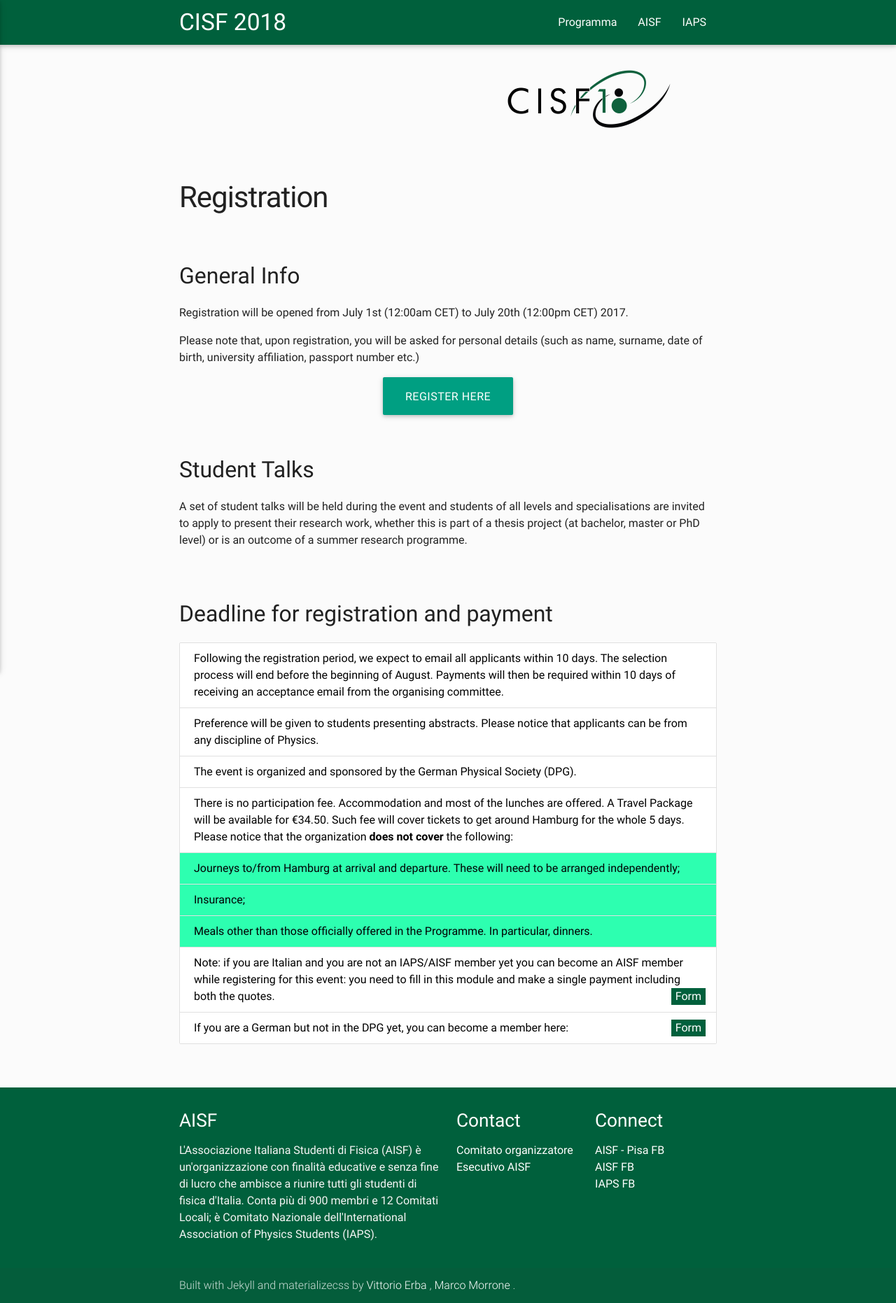
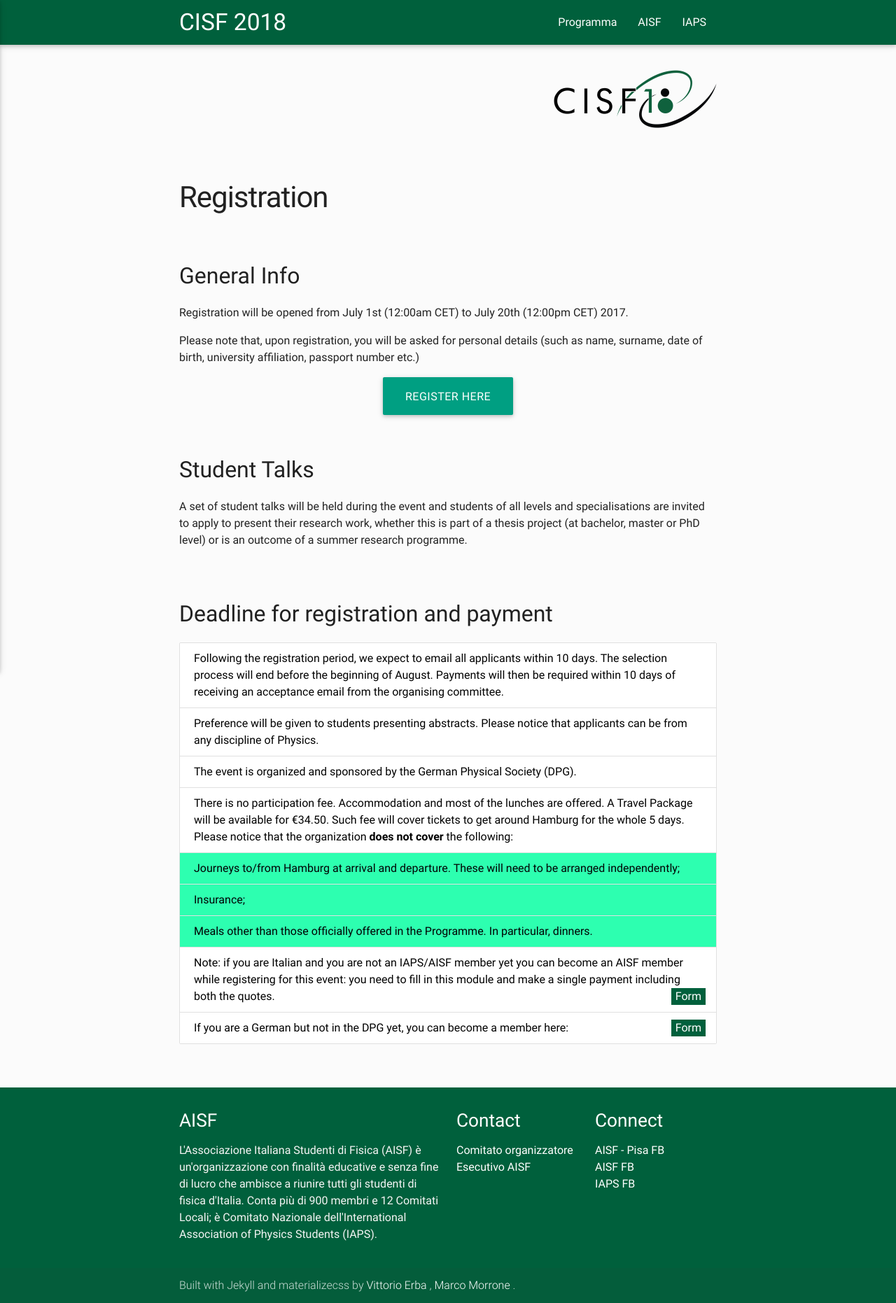
Before and after one commit to AndreaGurgone/AndreaGurgone.github.io, a Jekyll site: the page built from registration.html, in a window 1280 px wide. Shown: the whole page at 70% size. Built offline with Jekyll 4.4.1, drawn with Linux system fonts in a browser that asks for light colours; nearby versions of some CDN libraries.

Commit message:
Update logo.html

```diff
--- a/_includes/logo.html
+++ b/_includes/logo.html
@@ -1,6 +1,6 @@
 <div id="reg-banner">
   <div class="row">
-    <div class="col s9 offset-s3 m1 offset-m7">
+    <div class="col s9 offset-s3 m1 offset-m8">
       <h1>
          <img id="reg-top-logo" src="{{ site.url }}/{{ site.data.home.dpg_logo }}" alt="DPG logo">
       </h1>
```
